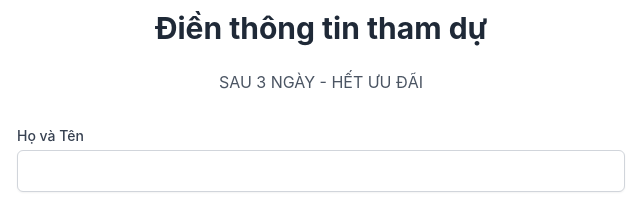
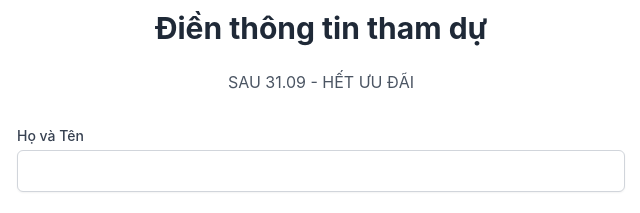
Before and after one commit to hienntiliving-spec/Kh-a-cha-m-, a plain HTML site: page index.html in a window 1280 px wide. Shown: the part 149-362 px from the top of the page, 319-959 px from the left. Drawn offline with nearby package versions, Linux system fonts and the light colour scheme.

Commit message:
Update index.html

```diff
--- a/index.html
+++ b/index.html
@@ -18,7 +18,7 @@
     <!-- Container chính cho form -->
     <div class="w-full max-w-2xl bg-white p-8 rounded-lg shadow-xl">
         <h1 class="text-3xl font-bold text-gray-800 mb-6 text-center"> Điền thông tin tham dự </h1>
- <p class="text-gray-600 text-center mb-8">SAU 3 NGÀY - HẾT ƯU ĐÃI</p>
+ <p class="text-gray-600 text-center mb-8">SAU 31.09 - HẾT ƯU ĐÃI</p>
         <!-- Form đăng ký với các trường nhập liệu -->
         <form id="contact-form" class="space-y-6">
             <!-- Tên khách hàng -->
```
